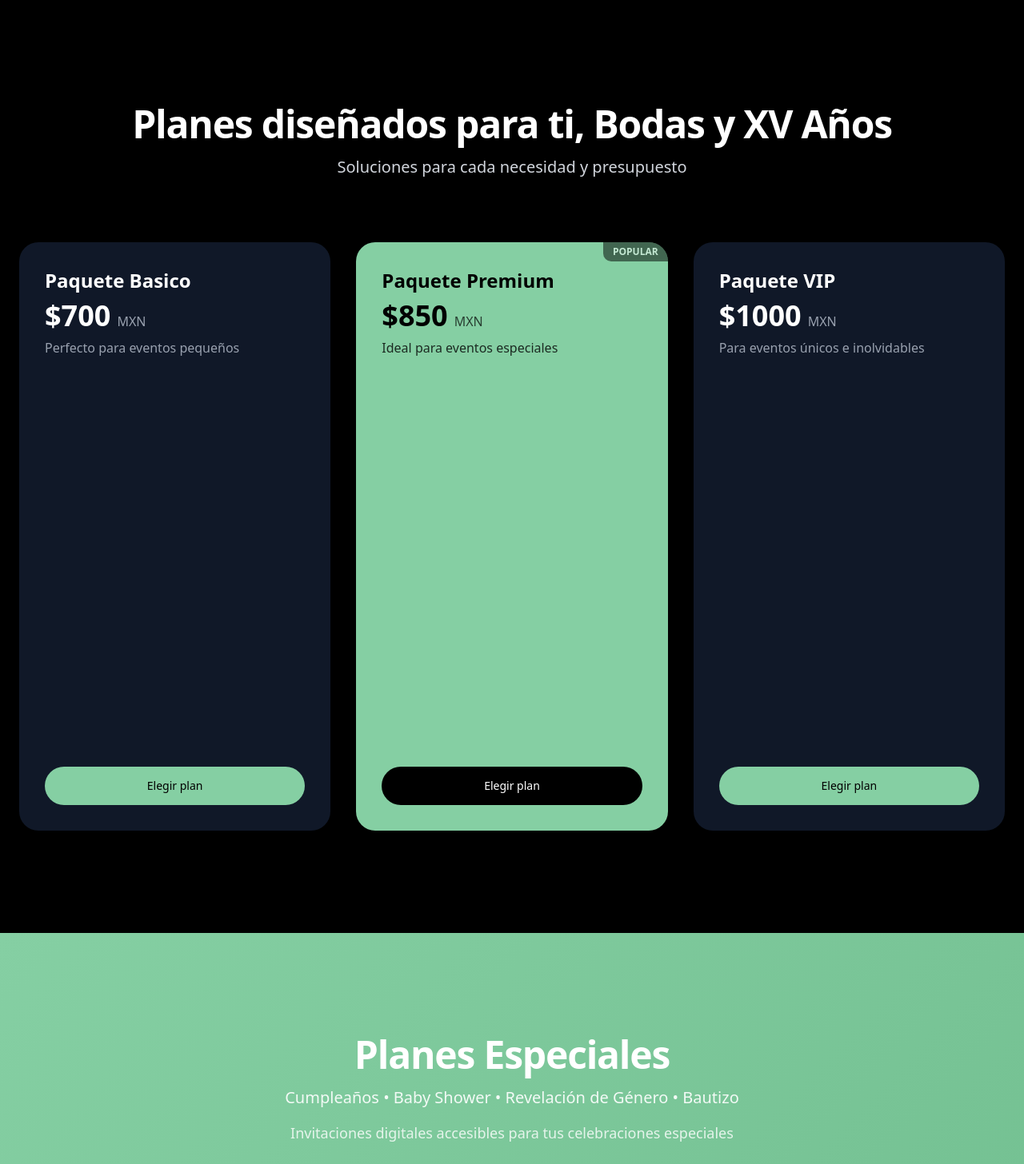
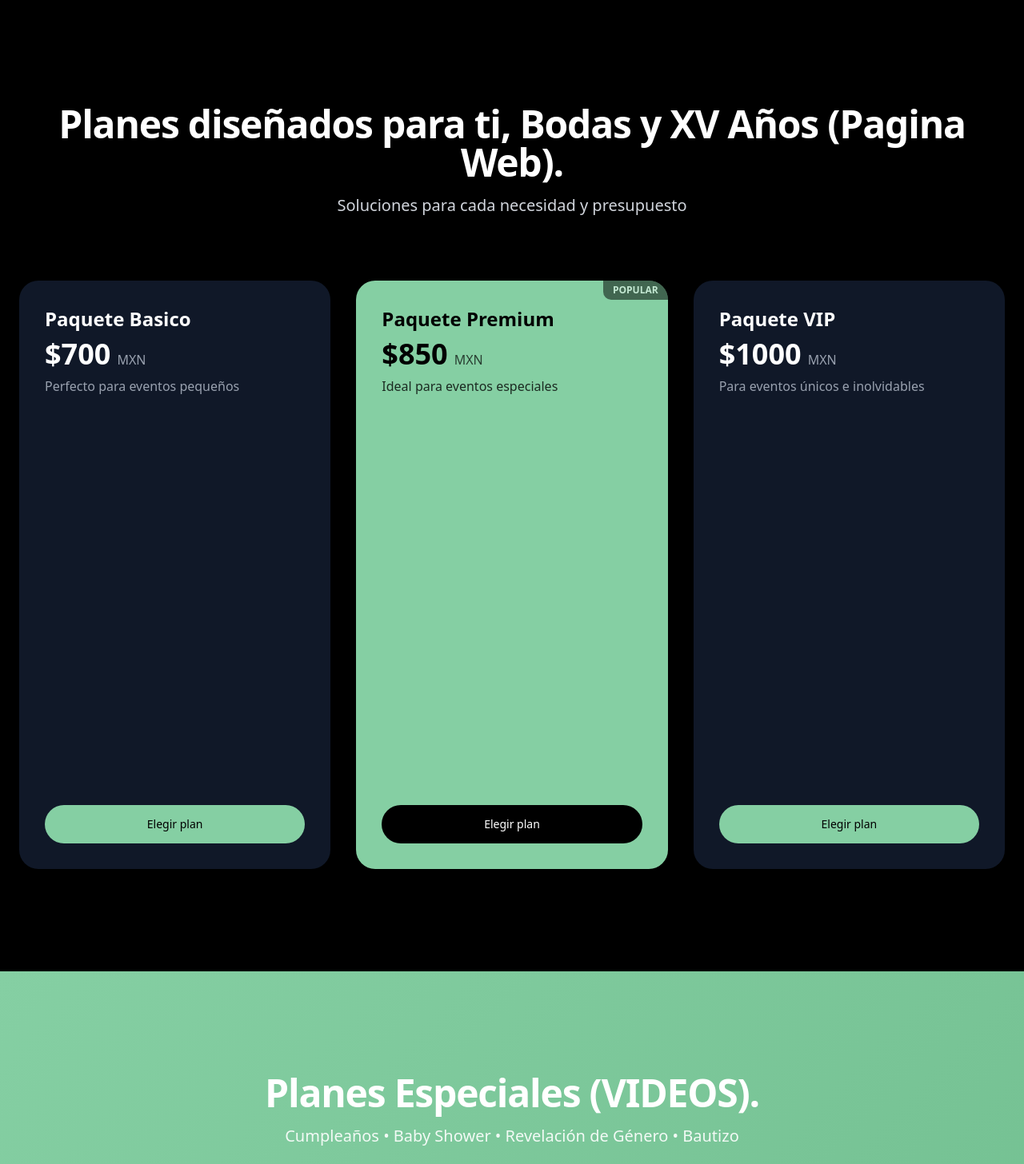
Before and after one commit to Vicente28CF/invitaciones-digitales, a Next.js app: page / in a window 1280 px wide. Shown: the part 2200-3656 px from the top of the page at 80% size. Built offline with nearby package versions, Linux system fonts and the light colour scheme.

Commit message:
Update section headings to include additional context

```diff
--- a/app/page.tsx
+++ b/app/page.tsx
@@ -309,7 +309,7 @@ export default function Page() {
           <div className="container px-4 md:px-6 mx-auto">
             <div className="flex flex-col items-center text-center space-y-4 mb-20 animate-on-scroll">
               <h2 className="text-3xl md:text-5xl font-bold tracking-tight">
-                Planes diseñados para ti, Bodas y XV Años
+                Planes diseñados para ti, Bodas y XV Años (Pagina Web).
               </h2>
               <p className="text-xl text-gray-300 max-w-2xl">Soluciones para cada necesidad y presupuesto</p>
             </div>
@@ -433,7 +433,7 @@ export default function Page() {
         <section className="w-full py-24 md:py-32 bg-gradient-to-br from-[#85cfa3] to-[#6bb989] text-white">
           <div className="container px-4 md:px-6 mx-auto">
             <div className="flex flex-col items-center text-center space-y-4 mb-20 animate-on-scroll">
-              <h2 className="text-3xl md:text-5xl font-bold tracking-tight">Planes Especiales</h2>
+              <h2 className="text-3xl md:text-5xl font-bold tracking-tight">Planes Especiales (VIDEOS).</h2>
               <p className="text-xl text-white/90 max-w-3xl">
                 Cumpleaños • Baby Shower • Revelación de Género • Bautizo
               </p>
```
